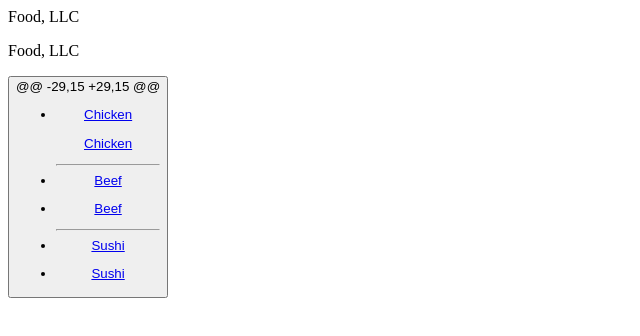
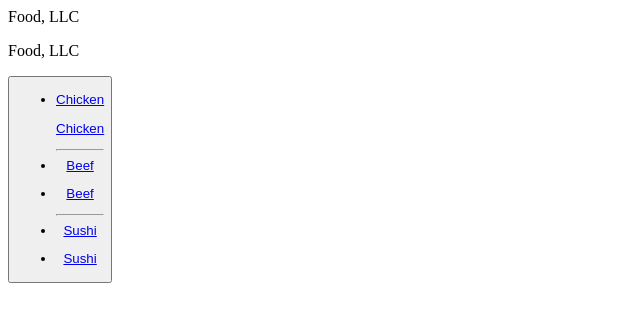
Before and after one commit to lohitramaraju/module-3, a plain HTML site: page index.html in a window 1280 px wide. Shown: the whole page, without its empty margins (0-640 px from the left). Drawn offline with Linux system fonts and the light colour scheme.

Commit message:
Update index.html

```diff
--- a/index.html
+++ b/index.html
@@ -13,7 +13,6 @@
           </div>
 
           <button type="button" class="navbar-toggle collapsed" data-toggle="collapse" data-target="#collapsable-nav" aria-expanded="true">
-@@ -29,15 +29,15 @@
         <div id="collapsable-nav" class="collapse navbar-collapse">
            <ul id="nav-list" class="nav navbar-nav navbar-right visible-xs">
             <li class="text-center">
```
